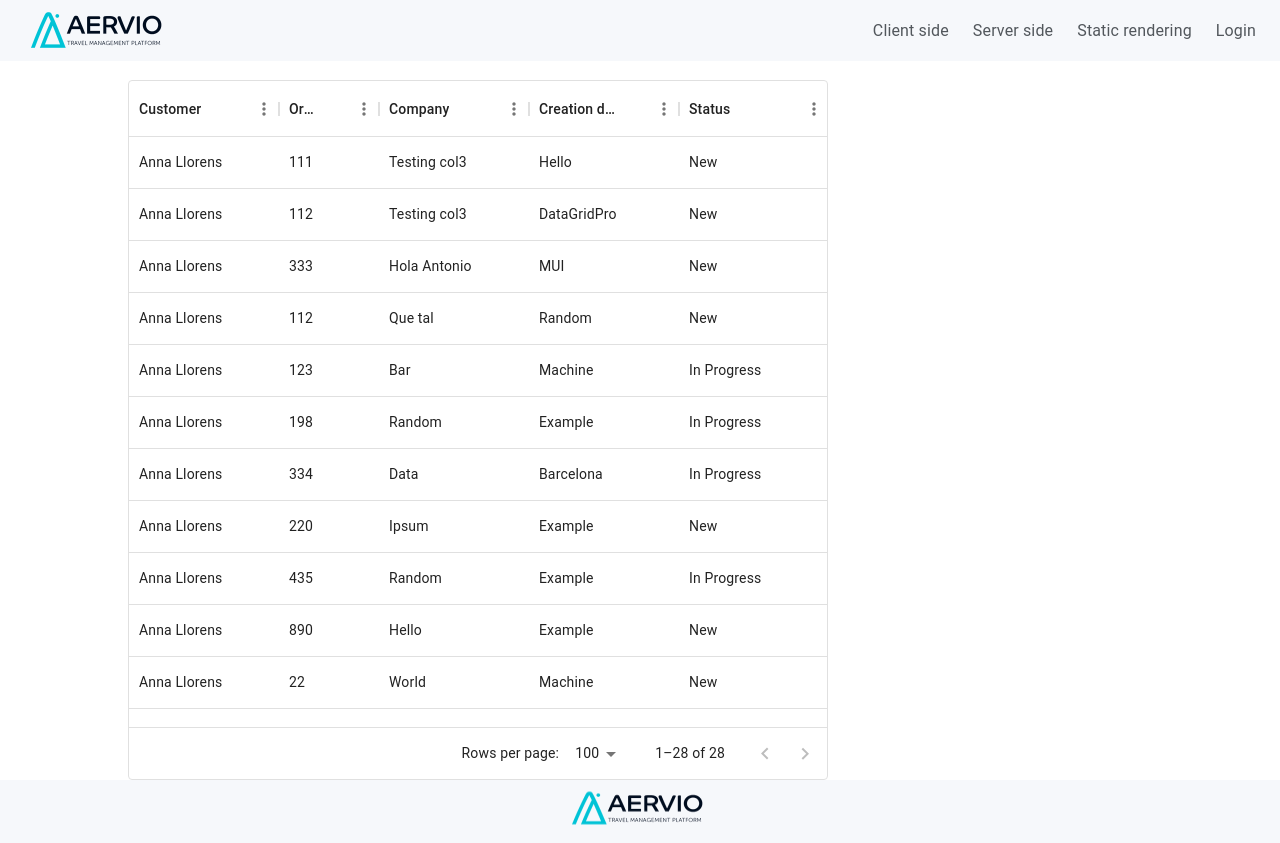
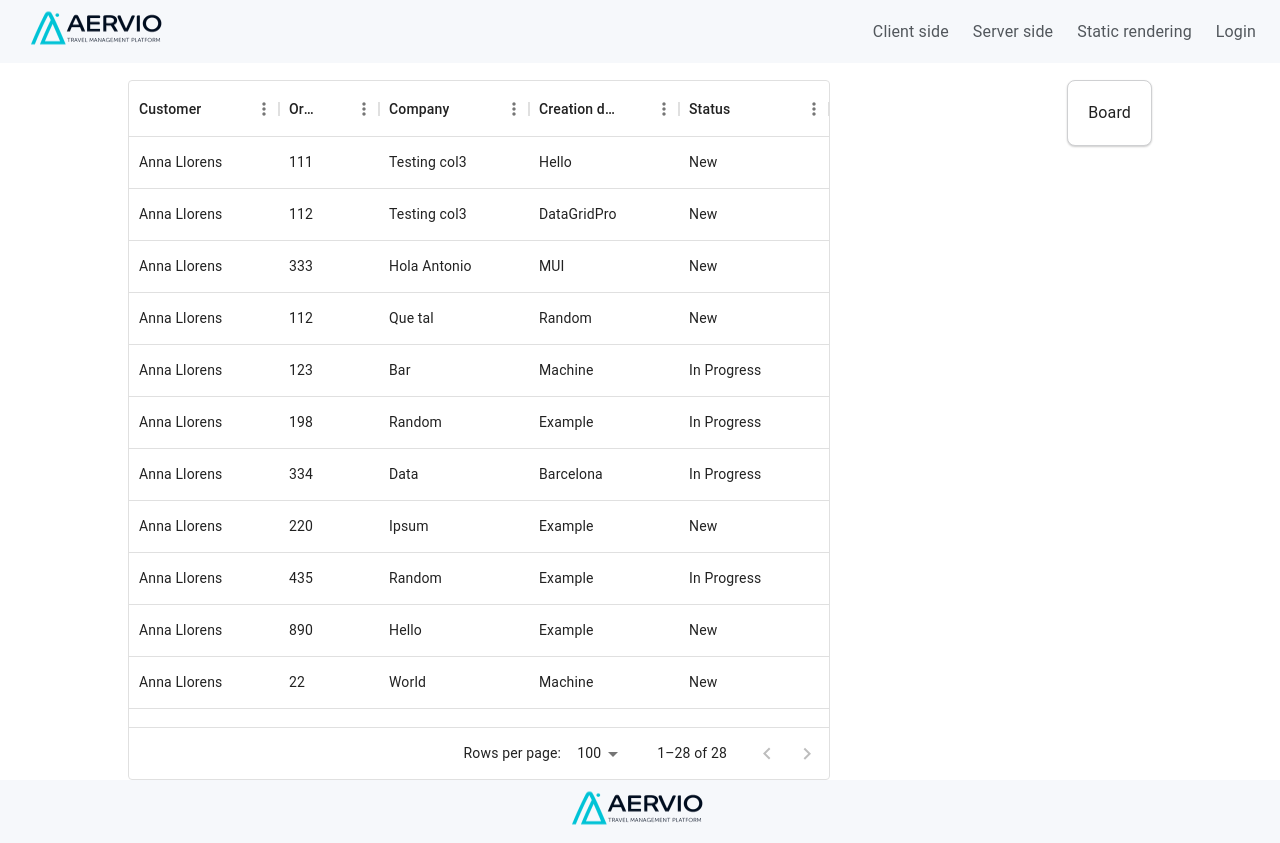
Before and after one commit to anna-llorens/client-app, a Next.js app: page /orders in a window 1280 px wide. Built offline with nearby package versions, Linux system fonts and the light colour scheme.

Commit message:
Improve order section

```diff
--- a/package.json
+++ b/package.json
@@ -15,6 +15,7 @@
     "@mui/icons-material": "^5.11.16",
     "@mui/material": "^5.13.7",
     "@mui/styled-engine-sc": "^5.12.0",
+    "@mui/x-charts": "^6.0.0-alpha.2",
     "@mui/x-data-grid": "^6.9.2",
     "@types/node": "20.3.1",
     "@types/react": "18.2.12",
--- a/src/components/app-section.tsx
+++ b/src/components/app-section.tsx
@@ -3,20 +3,24 @@ import { FC } from "react";
 import styled from "styled-components";
 
 // Root page layout margins
-const AppSectionWrapper = styled.div`
+const AppSectionWrapper = styled.div<{ $grid: "row" | "column" }>`
   margin: 80px 10% 0 10%;
   min-height: 85vh;
   display: flex;
-  flex-direction: column;
+  flex-direction: ${(props) => props.$grid};
 `;
 
-export const AppSection: FC<{ appTitle?: string; children: any }> = ({
-  appTitle,
-  children,
-}) => (
+export const AppSection: FC<{
+  appTitle?: string;
+  $grid?: "row" | "column";
+  children: any;
+  style?: any;
+}> = ({ appTitle, $grid = "column", style, children }) => (
   <>
     <Header appTitle={appTitle} />
-    <AppSectionWrapper>{children}</AppSectionWrapper>
+    <AppSectionWrapper $grid={$grid} style={style}>
+      {children}
+    </AppSectionWrapper>
     <Footer />
   </>
 );
--- a/src/components/header/header-title.tsx
+++ b/src/components/header/header-title.tsx
@@ -4,6 +4,7 @@ import { FC, useEffect, useState } from "react";
 
 import Image from "next/image";
 import { useCurrentUser } from "@/hooks";
+import { CompanyLogo } from "../company-logo";
 
 export const HeaderTitle = () => {
   const { user } = useCurrentUser();
@@ -15,16 +16,8 @@ export const HeaderTitle = () => {
   }, [user]);
 
   return (
-    <div>
-      <Link href={route}>
-        <Image
-          src="/aervio-logo.png"
-          alt="Company logo"
-          width="150"
-          height="48"
-          style={{ marginTop: "6px" }}
-        />
-      </Link>
-    </div>
+    <Link href={route}>
+      <CompanyLogo />
+    </Link>
   );
 };
--- a/src/components/header/header.tsx
+++ b/src/components/header/header.tsx
@@ -1,7 +1,6 @@
 import { FC } from "react";
 import styled from "styled-components";
 import Head from "next/head";
-import { HeaderLink } from "./header-link";
 import { HeaderTitle } from "./header-title";
 import { useCurrentUser, useLogout } from "@/hooks";
 import { HeaderLinks } from "./header-links";
--- a/src/components/kanban/kanban.tsx
+++ b/src/components/kanban/kanban.tsx
@@ -6,9 +6,10 @@ import { DataGrid } from "@mui/x-data-grid";
 import { columns, rows } from "./kanban-data";
 
 const KanbanContainer = styled.div`
-  width: 700px;
   height: 700px;
   overflow-y: auto;
+  display: flex;
+  flex-direction: row;
 `;
 
 export const Kanban: FC = () => (
--- a/src/pages/orders.tsx
+++ b/src/pages/orders.tsx
@@ -1,12 +1,30 @@
 import { AppSection } from "@/components";
 import { Kanban } from "@/components/kanban";
 import { useTheme } from "@mui/material/styles";
+import styled from "styled-components";
+
+const Widget = styled.div`
+  display: flex;
+  flex-direction: column;
+  padding: 20px;
+  border: 1px solid #cfd0d2;
+  border-radius: 8px;
+  background-color: #ffffff;
+  box-shadow: 0 1px 2px rgba(0, 0, 0, 0.2);
+  text-align: center;
+  cursor: pointer;
+`;
+
+const WidgetContainer = styled.div``;
 
 export default function Orders() {
   const theme = useTheme();
   return (
-    <AppSection>
+    <AppSection $grid="row" style={{ justifyContent: "space-between" }}>
       <Kanban />
+      <WidgetContainer>
+        <Widget>Board</Widget>
+      </WidgetContainer>
     </AppSection>
   );
 }
```
Also changed, not shown: 1 other file (tests, documents, lock files or other folders).
